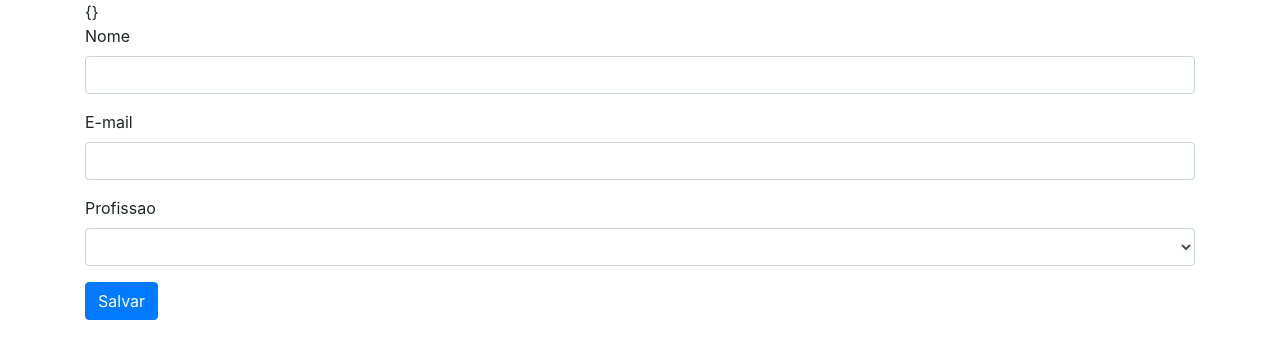
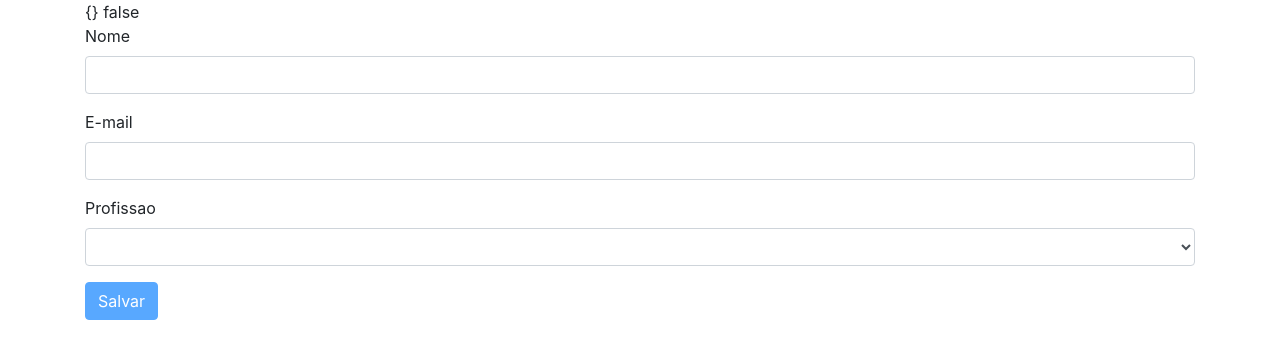
Before and after one commit to rochaskingdom/angular-fundamentos, an Angular app: page / in a window 1280 px wide. Shown: the top 358 px of the page. Built offline with nearby package versions, Linux system fonts and the light colour scheme.

Commit message:
Adicionando validação em formulários

```diff
--- a/src/app/formularios/formularios.component.html
+++ b/src/app/formularios/formularios.component.html
@@ -1,30 +1,34 @@
 <div class="container">
 
   {{cliente | json}}
+  {{usuarioForm.valid}}
 
   <form #usuarioForm="ngForm" (ngSubmit)="salvar(usuarioForm)">
     <div class="form-group">
       <label class="form-control-label">Nome</label>
       <input type="text" class="form-control" name="primeiroNome"
-      [(ngModel)]="cliente.nome">
+             [(ngModel)]="cliente.nome" required minlength="5">
     </div>
 
     <div class="form-group">
       <label class="form-control-label">E-mail</label>
       <input type="text" class="form-control" name="emailAddress"
-             [(ngModel)]="cliente.email">
+             [(ngModel)]="cliente.email" required email>
     </div>
 
     <div class="form-group">
       <label class="form-control-label">Profissao</label>
-      <select class="form-control" name="profissao" [(ngModel)]="cliente.profissao">
+      <select class="form-control" name="profissao"
+              [(ngModel)]="cliente.profissao" required>
         <option value="">Selecione</option>
         <option *ngFor="let profissao of profissoes"
-        [value]="profissao">{{profissao}}</option>
+                [value]="profissao">{{profissao}}</option>
       </select>
     </div>
 
-    <button type="submit" class="btn btn-primary">Salvar</button>
+    <button type="submit" class="btn btn-primary"
+            [disabled]="!usuarioForm.valid">Salvar
+    </button>
   </form>
 
 </div>
--- a/src/app/formularios/formularios.component.ts
+++ b/src/app/formularios/formularios.component.ts
@@ -21,8 +21,8 @@ export class FormulariosComponent {
     // this.cliente.nome = form.value.primeiroNome;
     // this.cliente.email = form.value.emailAddress;
     // this.cliente.profissao = form.value.profissao;
-    console.log(form.value);
-    console.log(this.cliente);
+    console.log(form);
+    // console.log(this.cliente);
   }
 
 }
```
